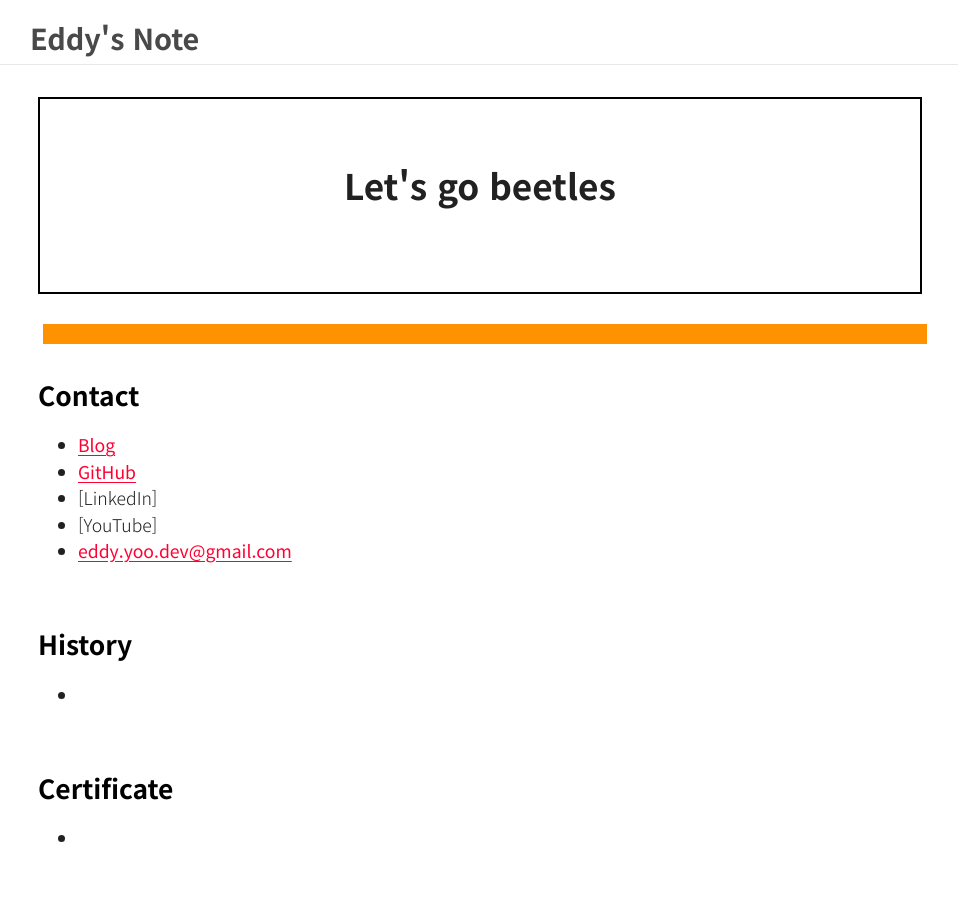
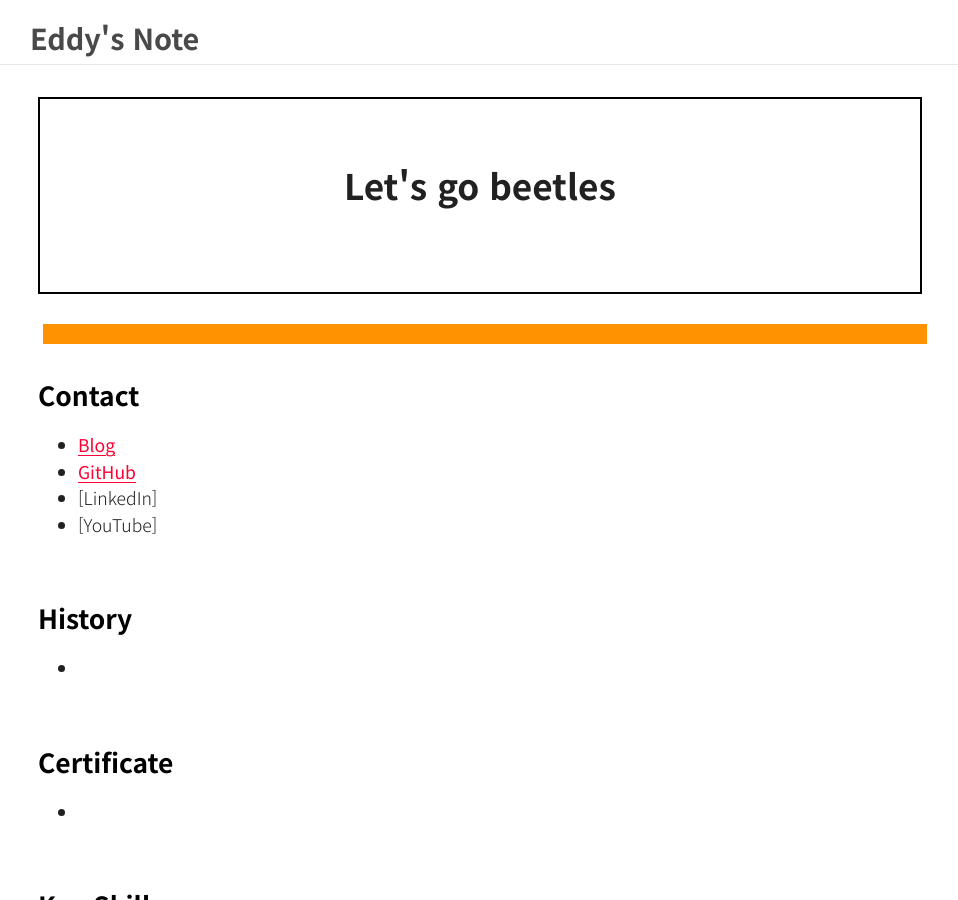
Before and after one commit to solusean/solusean.github.io, a Jekyll site: the page built from about.md, in a window 1280 px wide and 900 px high. Shown: the whole window, without its empty margins (160-1118 px from the left). Built offline with Jekyll 4.4.1, drawn with Linux system fonts in a browser that asks for light colours.

Commit message:
Update about.md

```diff
--- a/about.md
+++ b/about.md
@@ -10,7 +10,7 @@ permalink: /about.html
 + [GitHub](https://github.com/eddyyoo)
 + [LinkedIn]
 + [YouTube]
-+ <eddy.yoo.dev@gmail.com>
+
 
 ## History
 +
```
